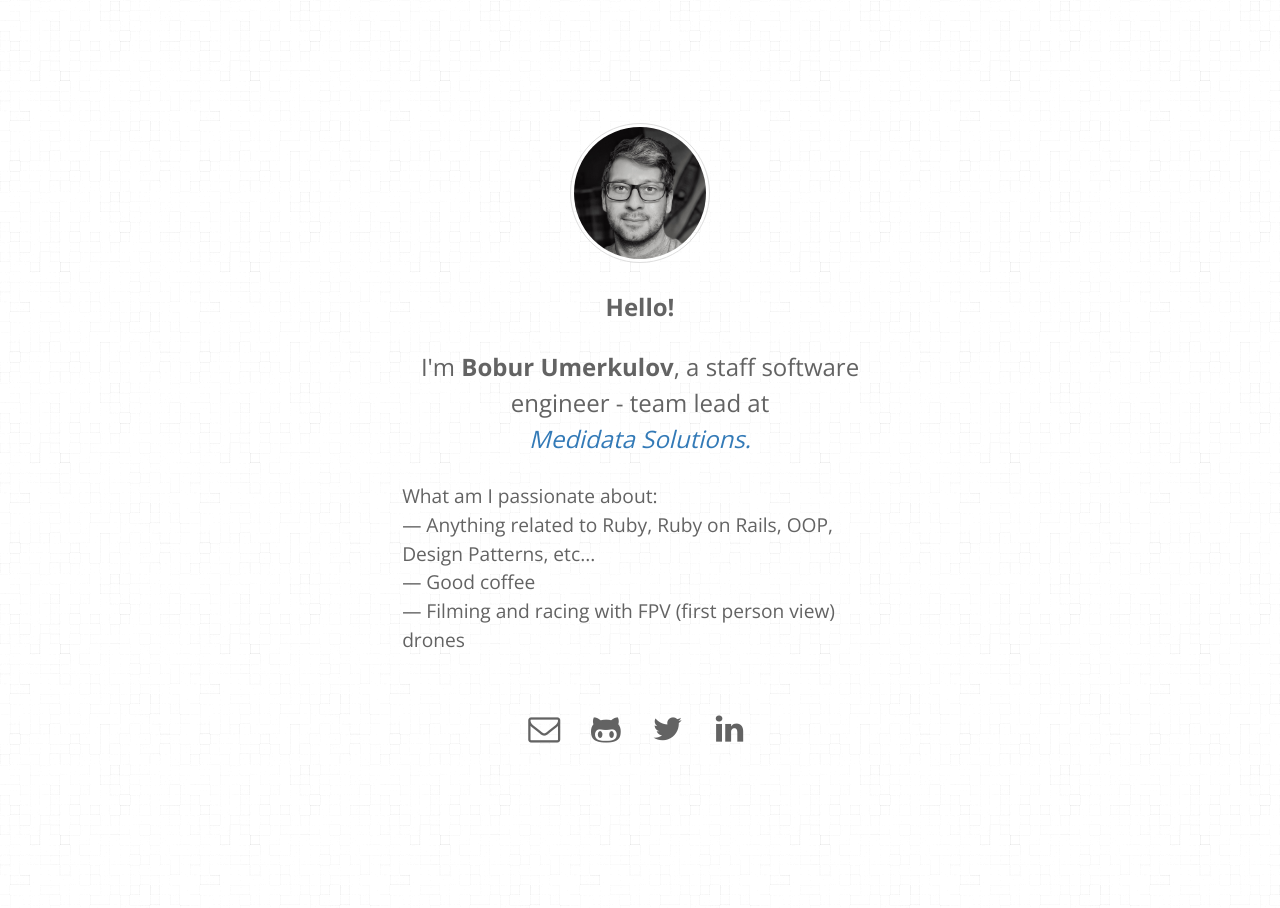
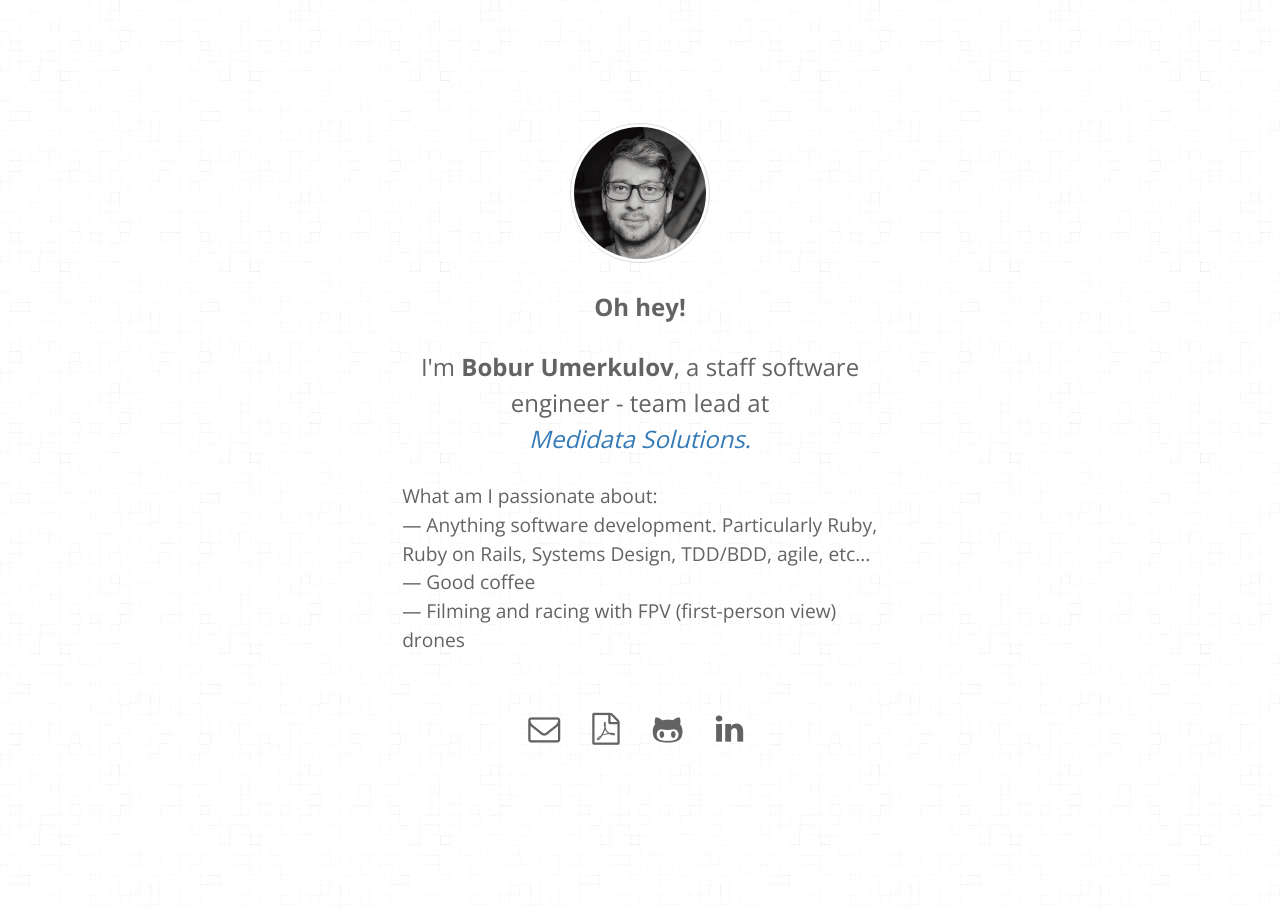
Before and after one commit to umerkulovb/umerkulovb.github.io, a Jekyll site: the page built from index.html, in a window 1280 px wide. Built offline with Jekyll 4.4.1, drawn with Linux system fonts in a browser that asks for light colours.

Commit message:
New fonts, added CV

```diff
--- a/_config.yml
+++ b/_config.yml
@@ -13,6 +13,6 @@ author:
 
 social:
   mail: "mailto:b.umerkulov@gmail.com"
+  file-pdf: "/files/Bobur_Umerkulov_CV.pdf"
   github: "https://github.com/umerkulovb"
-  twitter: "https://twitter.com/umerkulovb"
   linkedin: "https://linkedin.com/in/umerkulovb"
--- a/_sass/_icons.scss
+++ b/_sass/_icons.scss
@@ -3,11 +3,12 @@ $icons-path: '../fonts/';
 
 @font-face {
   font-family: $icons-family;
-  src: url('#{$icons-path}#{$icons-family}.eot?23677972');
-  src: url('#{$icons-path}#{$icons-family}.eot?23677972#iefix') format('embedded-opentype'),
-       url('#{$icons-path}#{$icons-family}.woff?23677972') format('woff'),
-       url('#{$icons-path}#{$icons-family}.ttf?23677972') format('truetype'),
-       url('#{$icons-path}#{$icons-family}.svg?23677972#fontello') format('svg');
+  src:  url('#{$icons-path}#{$icons-family}.eot?91902690');
+  src:  url('#{$icons-path}#{$icons-family}.eot?91902690#iefix') format('embedded-opentype'),
+        url('#{$icons-path}#{$icons-family}.woff2?91902690') format('woff2'),
+        url('#{$icons-path}#{$icons-family}.woff?91902690') format('woff'),
+        url('#{$icons-path}#{$icons-family}.ttf?91902690') format('truetype'),
+        url('#{$icons-path}#{$icons-family}.svg?91902690\##{$icons-family}') format('svg');
   font-weight: normal;
   font-style: normal;
 }
@@ -29,17 +30,7 @@ $icons-path: '../fonts/';
   -moz-osx-font-smoothing: grayscale;
 }
 
-.icon-doc:before { content: '\e800'; }
-.icon-mail:before { content: '\e801'; }
-.icon-twitter:before { content: '\f099'; }
-.icon-github-circled:before { content: '\f09b'; }
-.icon-mail-alt:before { content: '\f0e0'; }
-.icon-linkedin:before { content: '\f0e1'; }
-.icon-doc-text:before { content: '\f0f6'; }
-.icon-github:before { content: '\f113'; }
-.icon-youtube-squared:before { content: '\f166'; }
-.icon-youtube:before { content: '\f167'; }
-.icon-youtube-play:before { content: '\f16a'; }
-.icon-diamond:before { content: '\f219'; }
-.icon-twitter-squared:before { content: '\f304'; }
-.icon-linkedin-squared:before { content: '\f30c'; }
+.icon-mail:before { content: '\e800'; } /* '' */
+.icon-linkedin:before { content: '\f0e1'; } /* '' */
+.icon-github:before { content: '\f113'; } /* '' */
+.icon-file-pdf:before { content: '\f1c1'; } /* '' */
--- a/index.html
+++ b/index.html
@@ -4,17 +4,17 @@ layout: default
 <div class="row">
   <div class="col-5  col-center hero">
     <img src="{{ site.author.photo | prepend: site.baseurl | prepend: site.url }}" alt="Bobur Umerkulov" class="dot">
-    <h1>Hello!</h1>
+    <h1>Oh hey!</h1>
       <h3>
         I'm <strong>Bobur Umerkulov</strong>, a staff software engineer - team lead at
         <br/>
         <em><a href="https://www.mdsol.com/en" target="_blank">Medidata Solutions.</a></em>
       </h3>
     <div class="hero-inner">
-      <h4>What am I passionate about:</br>
-        — Anything related to Ruby, Ruby on Rails, OOP, Design Patterns, etc... </br>
-        — Good coffee </br>
-        — Filming and racing with FPV (first person view) drones
+      <h4>What am I passionate about:<br/>
+        — Anything software development. Particularly Ruby, Ruby on Rails, Systems Design, TDD/BDD, agile, etc... <br/>
+        — Good coffee <br/>
+        — Filming and racing with FPV (first-person view) drones
       </h4>
     </div>
 
```
Also changed, not shown: fonts/umerkulovb.ttf, fonts/umerkulovb.woff, fonts/umerkulovb.woff2 (added), 3 other files.
